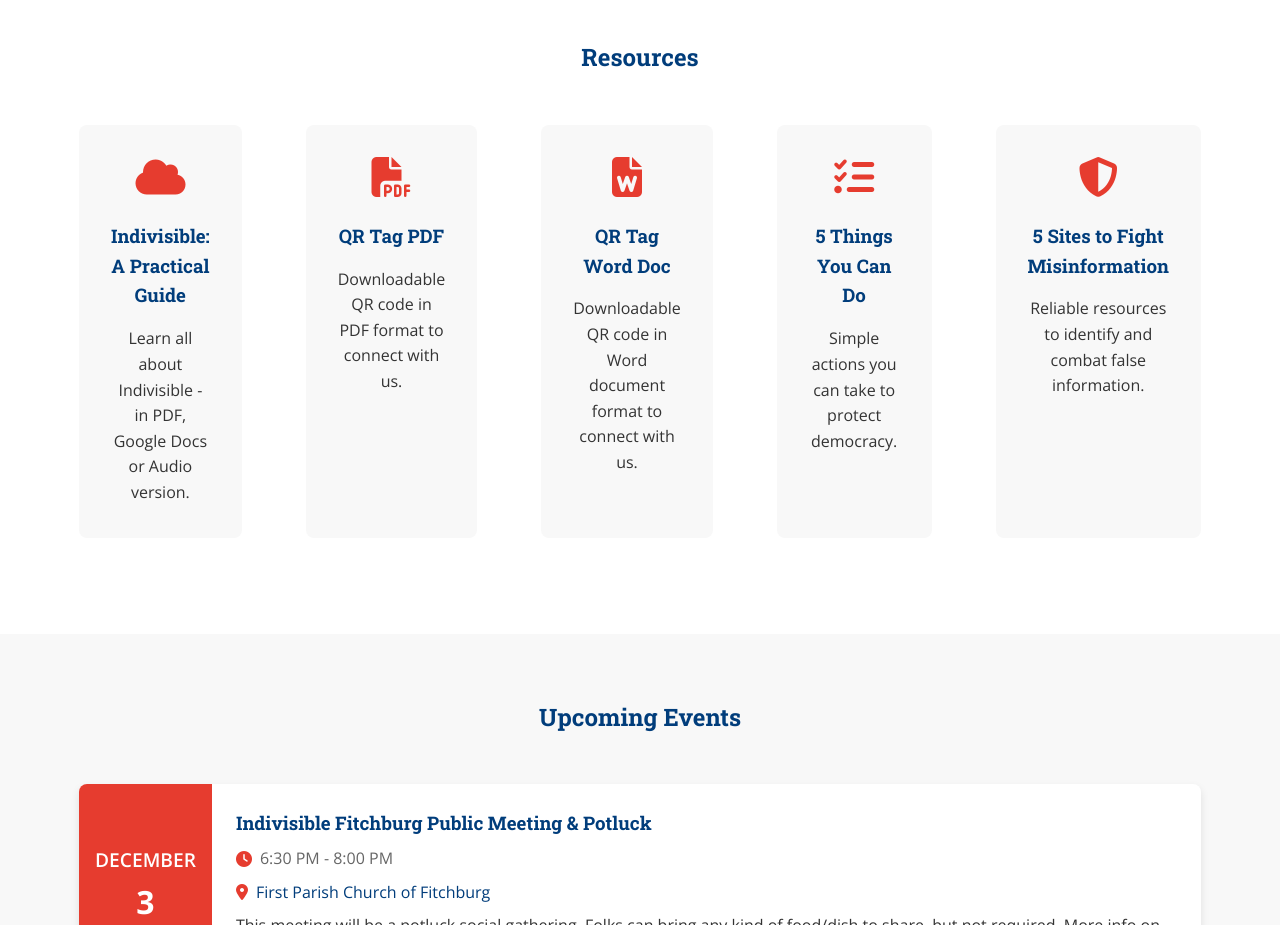
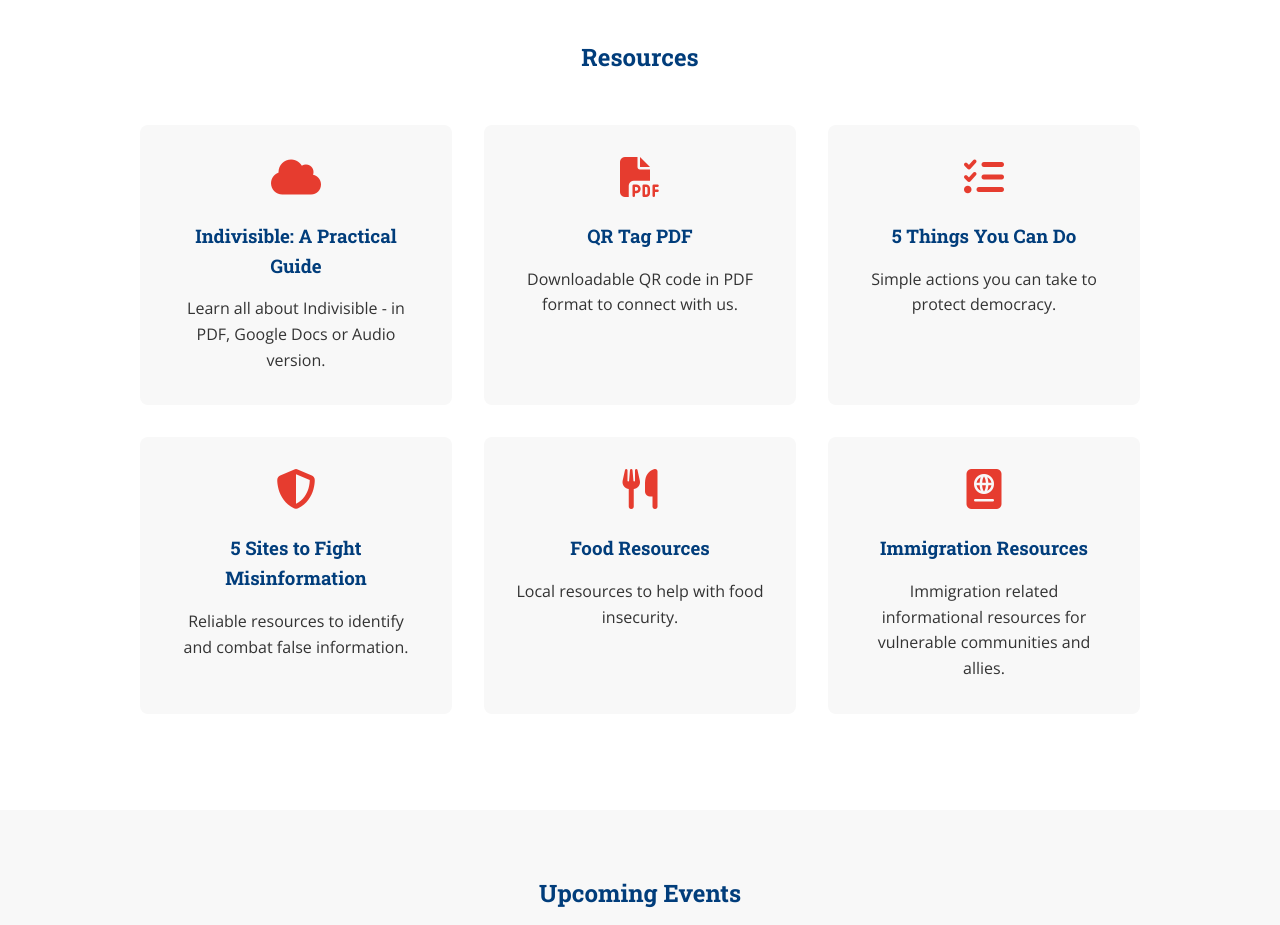
Before and after one commit to corkupine/indivisiblefitchburgma.org, a website: page index.html in a window 1280 px wide. Shown: the part 2000-2925 px from the top of the page. Drawn offline with nearby package versions, Linux system fonts and the light colour scheme.

Commit message:
add resources

```diff
--- a/index.html
+++ b/index.html
@@ -99,11 +99,6 @@
                     <p>Downloadable QR code in PDF format to connect with us.</p>
                 </div>
                 <div class="resource-item">
-                    <i class="fas fa-file-word"></i>
-                    <h3><a href="assets/QR-IndivisibleFitchburgMA.docx" target="_blank">QR Tag Word Doc</a></h3>
-                    <p>Downloadable QR code in Word document format to connect with us.</p>
-                </div>
-                <div class="resource-item">
                     <i class="fas fa-list-check"></i>
                     <h3><a href="5things.html" target="_blank">5 Things You Can Do</a></h3>
                     <p>Simple actions you can take to protect democracy.</p>
@@ -112,6 +107,16 @@
                     <i class="fas fa-shield-alt"></i>
                     <h3><a href="5sites.html" target="_blank">5 Sites to Fight Misinformation</a></h3>
                     <p>Reliable resources to identify and combat false information.</p>
+                </div>
+                <div class="resource-item">
+                    <i class="fas fa-utensils"></i>
+                    <h3><a href="https://docs.google.com/document/d/1mw2IAtx-mXNTZzzg_KCWegtuzB8Ks2lx/edit?usp=sharing&ouid=116457723440937201212&rtpof=true&sd=true" target="_blank">Food Resources</a></h3>
+                    <p>Local resources to help with food insecurity.</p>
+                </div>
+                <div class="resource-item">
+                    <i class="fas fa-passport"></i>
+                    <h3><a href="https://docs.google.com/document/d/1OXjjw1IzupxIJNrlDzaeqsJ7od8OtyTT/edit?usp=sharing&ouid=116457723440937201212&rtpof=true&sd=true" target="_blank">Immigration Resources</a></h3>
+                    <p>Immigration related informational resources for vulnerable communities and allies.</p>
                 </div>
             </div>
         </div>
--- a/styles.css
+++ b/styles.css
@@ -511,16 +511,17 @@
 }
 
 .resources-content {
-    display: flex;
-    justify-content: center;
-    gap: 4rem;
+    display: grid;
+    grid-template-columns: repeat(3, 1fr);
+    gap: 2rem;
     margin-bottom: 2rem;
+    max-width: 1000px;
+    margin-left: auto;
+    margin-right: auto;
 }
 
 .resource-item {
     text-align: center;
-    flex: 1;
-    max-width: 300px;
     padding: 2rem;
     background-color: var(--background-color);
     border-radius: 8px;
```
